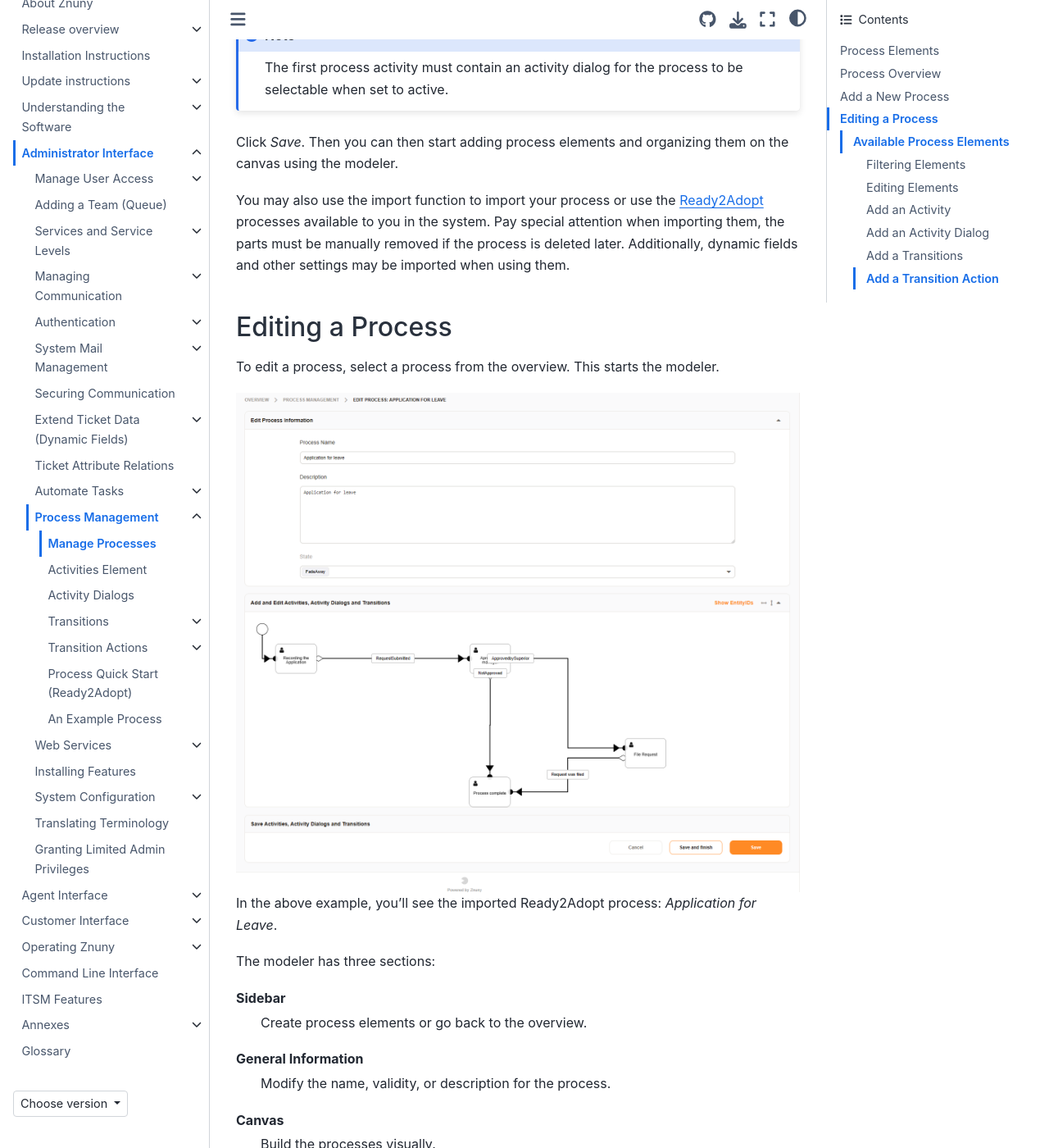
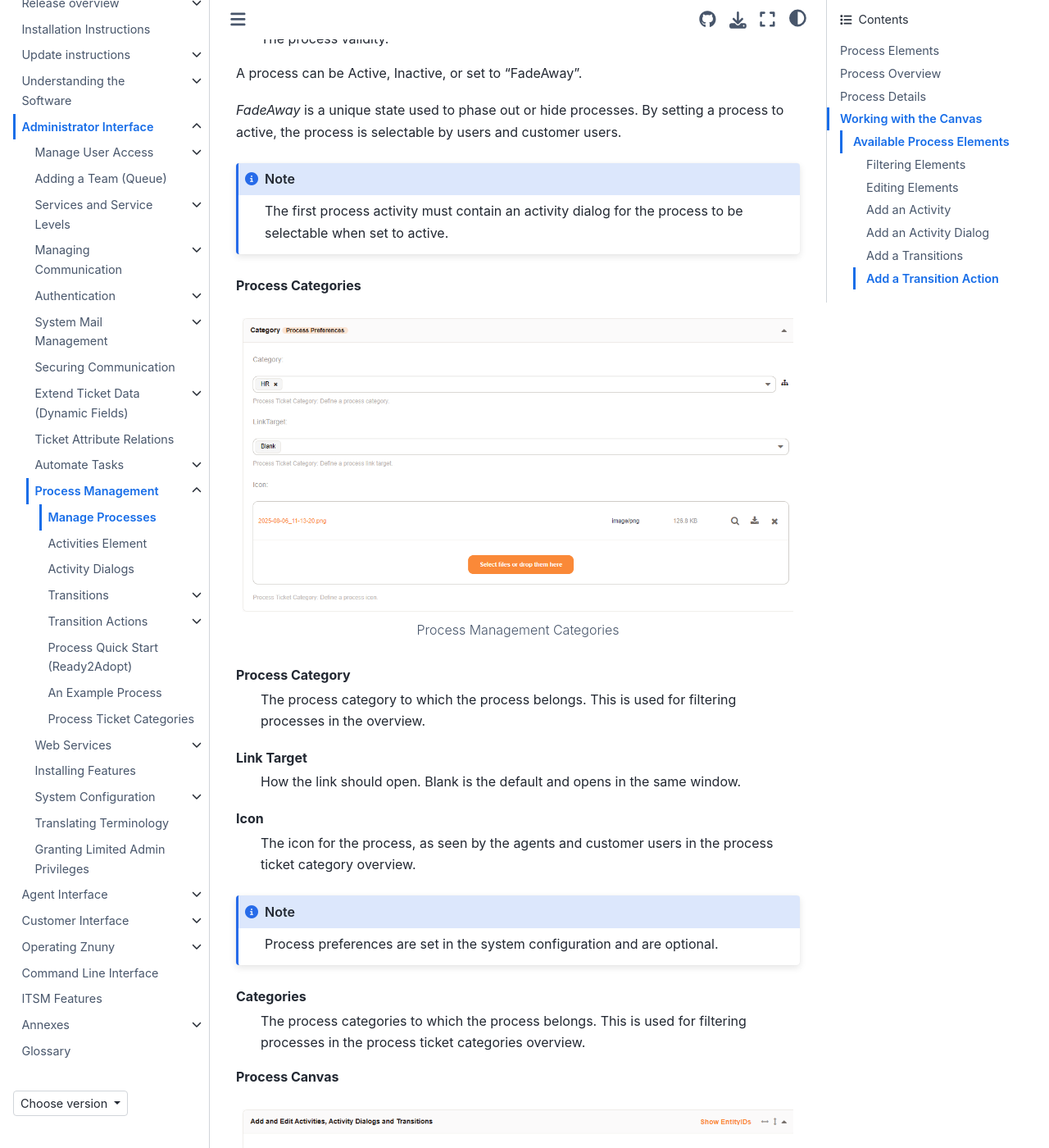
Before and after one commit to znuny/manual, a Sphinx documentation site: the page built from source/admin/processmanagement/general/index.rst, in a window 1280 px wide and 1400 px high, scrolled down 6680 px. Shown: the whole window at 82% size. Built offline with Sphinx 7.4.7 and the Sphinx Book theme 1.1.4, drawn with Linux system fonts in a browser that asks for light colours; some of the changed text lies outside the part shown.

Commit message:
Added Process Ticket Categories

```diff
--- a/source/admin/processmanagement/general/index.rst
+++ b/source/admin/processmanagement/general/index.rst
@@ -128,19 +128,29 @@ Copy
 Print
     Generate a PDF file containing all process information.
 
-Add a New Process
-******************
+.. _PageNavigation processmanagement_createprocess:
 
-Click the *Create a New Process* button. This action brings you to the modeler screen. Upon reaching there, you must enter general information about the process:
+Process Details
+***************
 
-.. image:: images/process_management_new_process.png
-    :alt: Process Management New Process Image
+You can create a new process by clicking the *Create a New Process* button, or you can edit by selecting an available process. The the modeler screen appears.
+
+There are three sections in the modeler:
+
+**General Information**
+    Modify the name, validity, description, category or icon for the process.
+    Modify process parts.
+
+.. figure:: images/pm_general_info.png
+    :alt: Process Management General Information
+
+    Process Management General Information
 
 Name
     The name of the process, as seen by the agents and customer users.
 Description
     A description for the process administrator.
-Validity
+State
     The process validity.
 
 A process can be Active, Inactive, or set to "FadeAway".
@@ -151,29 +161,41 @@ A process can be Active, Inactive, or set to "FadeAway".
 
     The first process activity must contain an activity dialog for the process to be selectable when set to active.
 
+**Process Categories**
 
-Click *Save*. Then you can then start adding process elements and organizing them on the canvas using the modeler.
+.. figure:: images/pm_categories.png
+    :alt: Process Management Categories
 
-You may also use the import function to import your process or use the :ref:`Ready2Adopt <PageNavigation processmanagement_readytoadopt_index>` processes available to you in the system. Pay special attention when importing them, the parts must be manually removed if the process is deleted later. Additionally, dynamic fields and other settings may be imported when using them.
+    Process Management Categories
 
-Editing a Process
-*****************
+Process Category
+    The process category to which the process belongs. This is used for filtering processes in the overview.
+Link Target
+    How the link should open. Blank is the default and opens in the same window.
+Icon
+    The icon for the process, as seen by the agents and customer users in the process ticket category overview.
 
-To edit a process, select a process from the overview. This starts the modeler.
+.. note::
 
-.. image:: images/process_management_modeller.png
-    :alt: Process Management Modeller
+    Process preferences are set in the system configuration and are optional.
 
-In the above example, you'll see the imported Ready2Adopt process: *Application for Leave*.
+Categories
+    The process categories to which the process belongs. This is used for filtering processes in the process ticket categories overview.
 
-The modeler has three sections:
+**Process Canvas**
 
-Sidebar
-    Create process elements or go back to the overview.
-General Information
-    Modify the name, validity, or description for the process.
+.. figure:: images/pm_map.png
+    :alt: Process Management Map
+
+    Process Management Map
+
 Canvas
     Build the processes visually.
+
+You may also use the import function to import your process or use the :ref:`Ready2Adopt <PageNavigation processmanagement_readytoadopt_index>` processes available to you in the system (see Application for Leave example above). Pay special attention when importing them, the parts must be manually removed if the process is deleted later. Additionally, dynamic fields and other settings may be imported when using them.
+
+Working with the Canvas
+***********************
 
 Available Process Elements
 ==========================
--- a/source/admin/processmanagement/index.rst
+++ b/source/admin/processmanagement/index.rst
@@ -17,5 +17,6 @@ Overview
    transitionactions/index
    readytoadopt/index
    processexample/index
+   categories/index
 
 .. add new files to list above to include them in toc
--- /dev/null
+++ b/source/agentinterface/process_categories/index.rst
@@ -0,0 +1,26 @@
+Browse Processes
+################
+)
+If activated, the process categories feature provides a category-based browsing function, making it easier for users to find and select the appropriate process.
+This feature is particularly useful in environments with a large number of processes, as it helps streamline the user experience.
+
+.. figure:: images/agent_process_ticket_categories.PNG
+   :alt: Process Categories
+
+   Process Categories
+
+
+The following functions are available in the overview of process ticket categories:
+
+a. Navigate the categories manually, to filter processes by specific categories.
+#. Filter processes across all categories, or in the selected category.
+#. Available processes showing either the name of the process, or the name and icon (when configured).
+#. On hover, the process description is shown.
+#. Mark this process as a favorite, to quickly access it later.
+
+When selecting a process, the process start activity dialog will be opened. Afterwards, the process selected can be manually changed by selecting a different process from the dropdown list of available processes.
+
+.. figure:: images/process_selection.png
+   :alt: Process Selection
+
+   Process List Selection
--- /dev/null
+++ b/source/customerinterface/process_categories/index.rst
@@ -0,0 +1,28 @@
+Browse Processes
+################
+
+The new process categories feature provides a category-based browsing function, making it easier for users to find and select the appropriate process.
+This feature is particularly useful in environments with a large number of processes, as it helps streamline the user experience.
+
+.. figure:: images/customer_process_ticket_category.PNG
+   :alt: Process Categories
+
+   Process Categories
+
+
+The following functions are available in the overview of process ticket categories:
+
+a. Manually select from a list of processes, as in previous versions.
+b. Browse processes by category, allowing users to quickly find relevant processes based on their needs.
+c. Navigate the categories manually, to filter processes by specific categories.
+d. Filter processes across all categories, or in the selected category.
+e. Available processes showing either the name of the process, or the name and icon (when configured).
+f. On hover, the process description is shown.
+g. Mark this process as a favorite, to quickly access it later.
+
+When selecting a process, the process start activity dialog will be opened. Afterwards, the process selected can be manually changed by selecting a different process from the dropdown list of available processes.
+
+.. figure:: images/process_selection.png
+   :alt: Process Selection
+
+   Process List Selection
```
Also changed, not shown: source/admin/processmanagement/categories/index.rst (added, +30 -0 lines), source/agentinterface/index.rst (+7 -0 lines), source/customerinterface/index.rst (+8 -7 lines), source/admin/processmanagement/general/images/pm_categories.png (added), source/admin/processmanagement/general/images/pm_general_info.png (added), source/admin/processmanagement/general/images/pm_map.png (added), source/admin/processmanagement/general/images/process_management_modeller.png (deleted), source/admin/processmanagement/general/images/process_preferences.PNG (added), source/agentinterface/process_categories/images/agent_process_ticket_categories.PNG (added), source/agentinterface/process_categories/images/process_selection.png (added), source/customerinterface/process_categories/images/customer_process_ticket_category.PNG (added), source/customerinterface/process_categories/images/process_selection.png (added).
